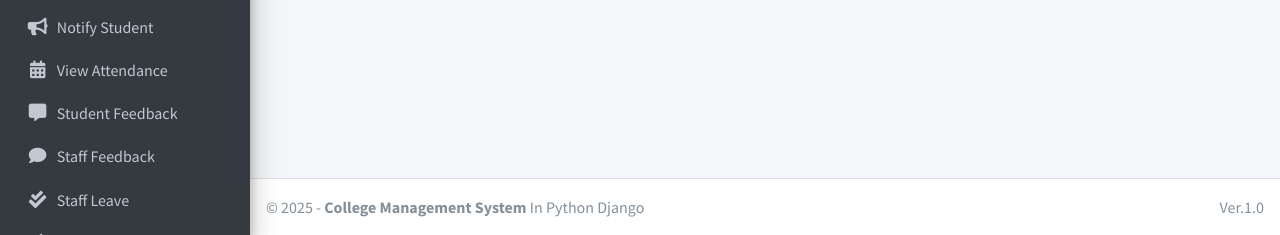
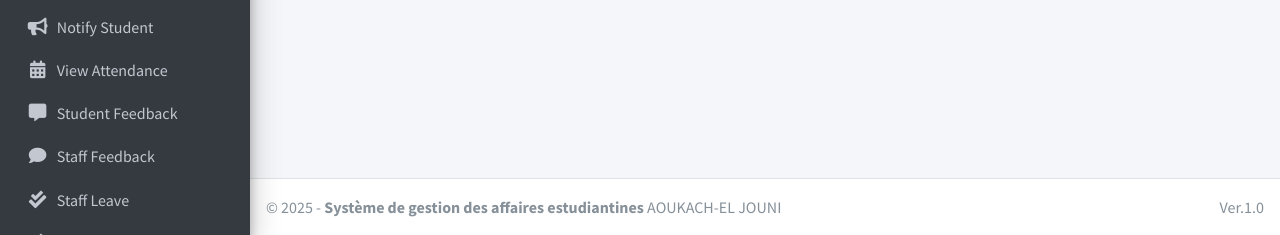
Before and after one commit to souhail245/ENFI-Management-Django, a Django app: page /course/add in a window 1280 px wide. Shown: the part 565-800 px from the top of the page. Run offline with Django 3.2, Linux system fonts and the light colour scheme; a user stored in the database is signed in; some libraries are stand-ins or nearby versions.

Commit message:
by aoukach et joni

```diff
--- a/main_app/templates/main_app/footer.html
+++ b/main_app/templates/main_app/footer.html
@@ -1,6 +1,6 @@
 <footer class="main-footer">
-    &copy; {% now "Y" %} - <strong>College Management System</strong>
-    In Python Django
+    &copy; {% now "Y" %} - <strong>Système de gestion des affaires estudiantines</strong>
+    AOUKACH-EL JOUNI
     <div class="float-right d-none d-sm-inline-block">
        Ver.1.0
     </div>
```
Also changed, not shown: db.sqlite3.
